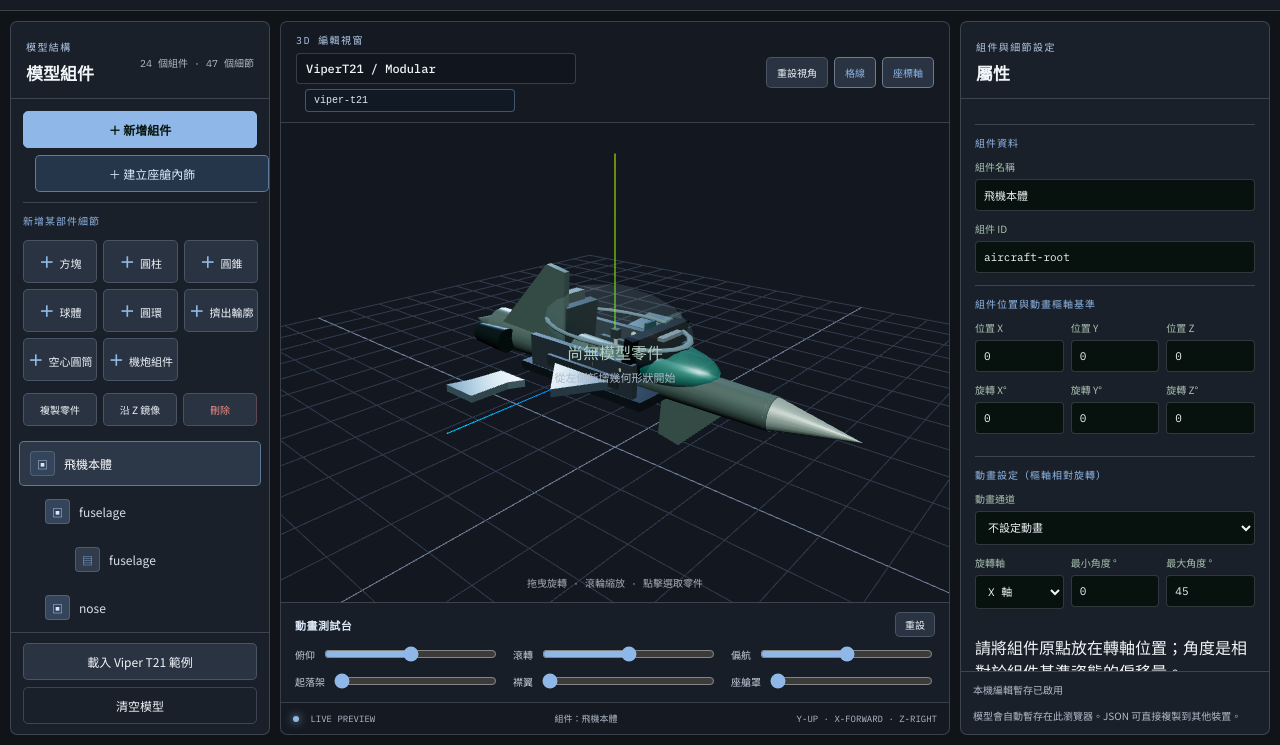
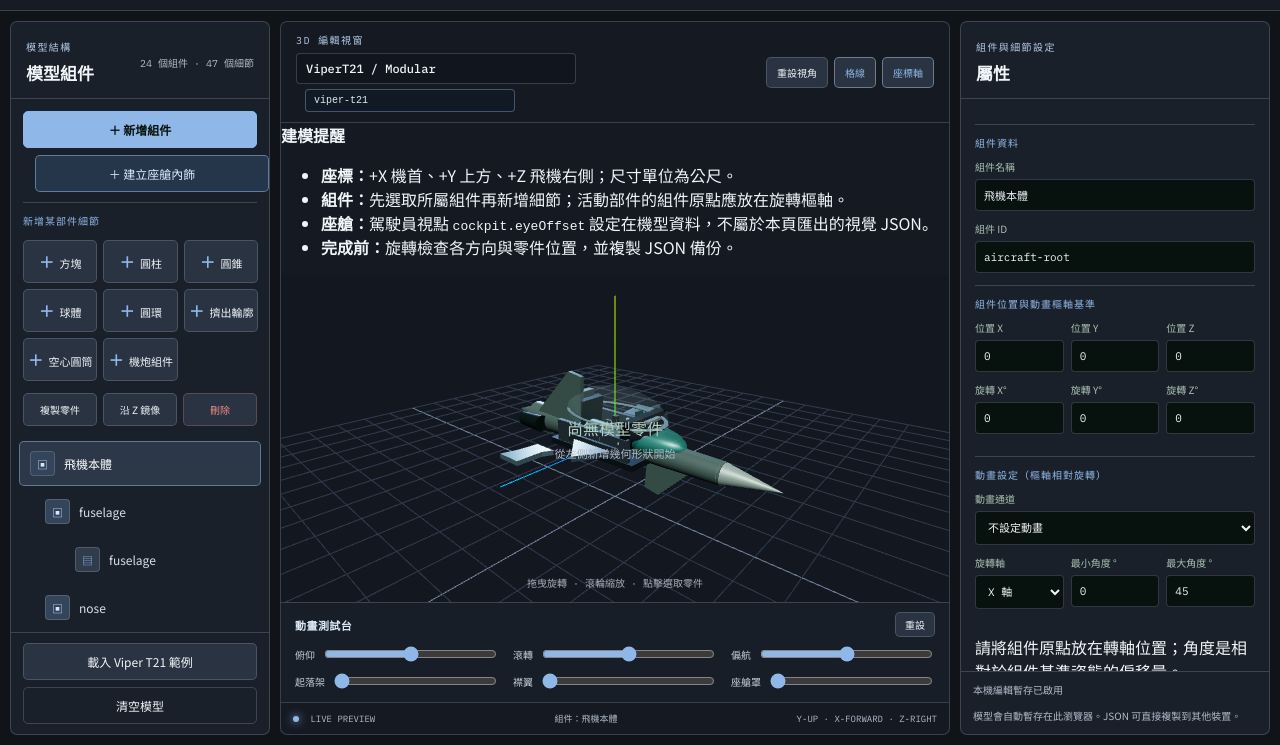
Before and after one commit to fuguangji/combat-flight-simulator, a website built with Vite: page editor/index.html in a window 1280 px wide. Shown: the part 55-800 px from the top of the page. Built offline with nearby package versions, Linux system fonts and the light colour scheme; animation ran at ten frames a second.

Commit message:
Add visible modeling reminders to editor page

```diff
--- a/editor/index.html
+++ b/editor/index.html
@@ -55,6 +55,15 @@
             <button id="toggle-axes" class="active">座標軸</button>
           </div>
         </div>
+        <section class="modeling-notice" aria-label="建模提醒">
+          <strong>建模提醒</strong>
+          <ul>
+            <li><b>座標：</b>+X 機首、+Y 上方、+Z 飛機右側；尺寸單位為公尺。</li>
+            <li><b>組件：</b>先選取所屬組件再新增細節；活動部件的組件原點應放在旋轉樞軸。</li>
+            <li><b>座艙：</b>駕駛員視點 <code>cockpit.eyeOffset</code> 設定在機型資料，不屬於本頁匯出的視覺 JSON。</li>
+            <li><b>完成前：</b>旋轉檢查各方向與零件位置，並複製 JSON 備份。</li>
+          </ul>
+        </section>
         <div id="viewport"><canvas id="preview" aria-label="可互動的 3D 模型預覽"></canvas>
           <div class="viewport-hint">拖曳旋轉 · 滾輪縮放 · 點擊選取零件</div>
           <div id="empty-hint" class="empty-hint" hidden>尚無模型零件<br /><small>從左側新增幾何形狀開始</small></div>
```
